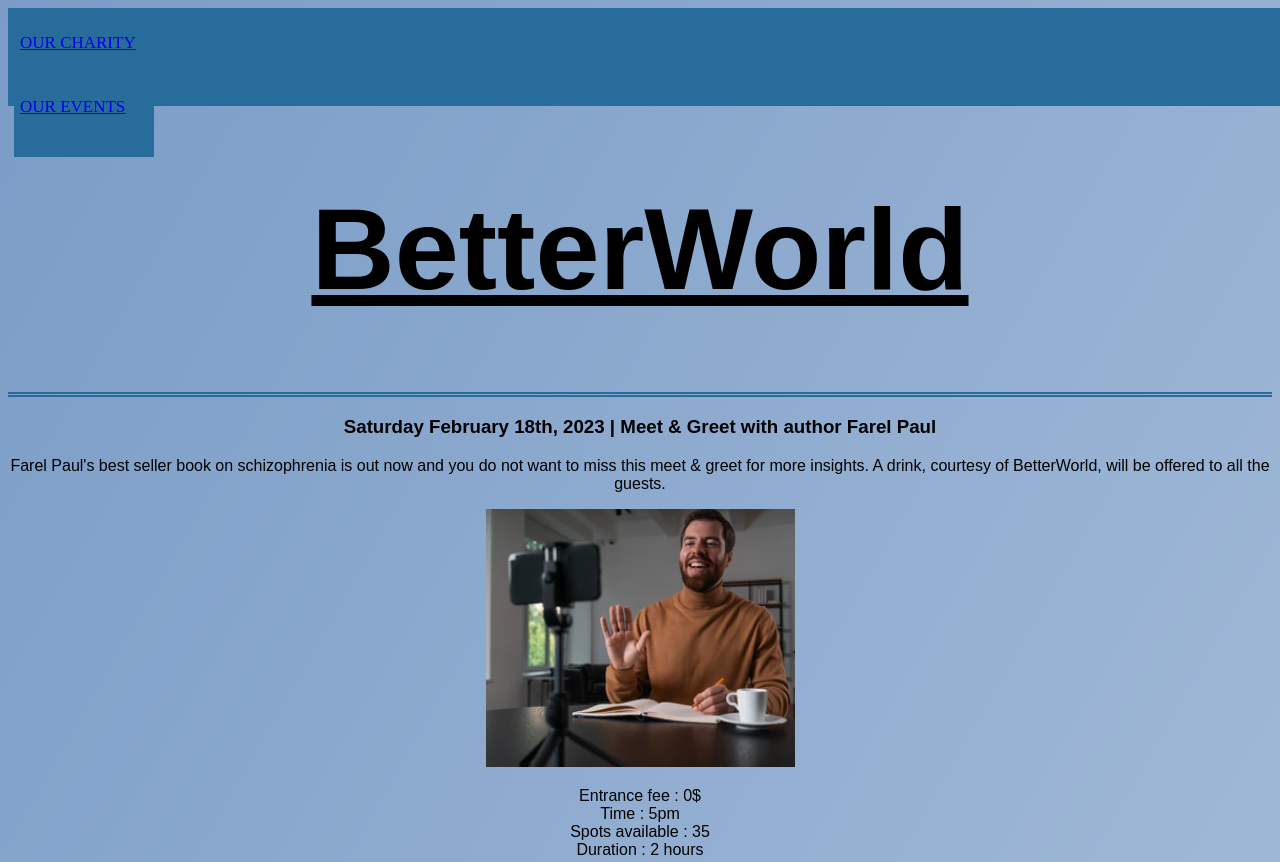
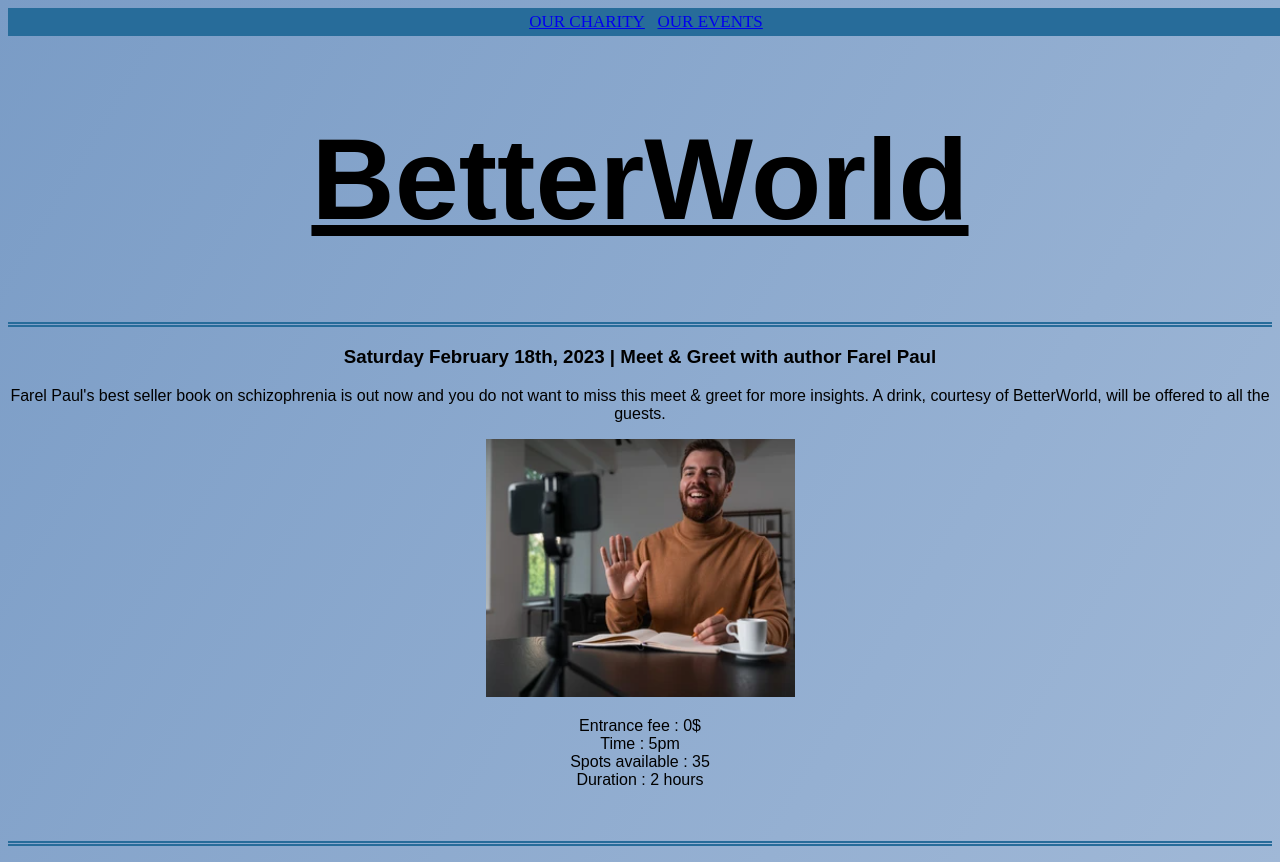
Before and after one commit to A-namenon/BetterWorld.github.io, a plain HTML site: page events.html in a window 1280 px wide. Shown: the top 862 px of the page. Drawn offline with Linux system fonts and the light colour scheme.

Commit message:
index.html, events.html, style.css

```diff
--- a/page2.html
+++ b/events.html
@@ -7,12 +7,14 @@
     <title>BetterWorld Events</title>
     <link href="style.css" rel="stylesheet" type="text/css">
   <body id="body">
-  <nav class="menu">
-    <ul>
-        <li class="menu"><a href="index.html">Our Charity</a></li>
-        <li class="menu"><a href="page2.html">Our Events</a></li>
-    </ul>
-</nav>
+    <nav class="menu">
+      <div>
+        <a href="index.html">Our Charity</a>
+      </div>
+      <div>
+        <a href="events.html">Our Events</a>
+      </div>
+    </nav>
   <header class="title">
     <h1>BetterWorld</h1>
   </header>
--- a/style.css
+++ b/style.css
@@ -1,4 +1,3 @@
-
 body {
   background: linear-gradient(to bottom right,#7A9CC6,#B0C4DE);
 }
@@ -30,6 +29,8 @@ body {
   text-decoration: none;
   font-size: 17px;
   text-transform: uppercase;
+  align-items: center;
+  justify-content: center;
 }
 
 .menu a:hover {
@@ -80,7 +81,7 @@ article {
 
 .news {
   border: solid;
-  border-color: #276C9A	;
+  border-color: #276C9A ;
   background-color: #B7DBEF;
   padding: 3em 0.64em 2em 0.64em;
   border-style: dotted;
@@ -128,9 +129,6 @@ form {
    display: none;
   }
 
-  img {
-   size: auto;
-  }
   }
 
 .video {
@@ -155,3 +153,9 @@ ul:last-of-type {
 .event {
   border-top: thick double #276C9A;
 }
+
+@media only screen and (max-width: 450px) {
+  img {
+    width: 100%;
+  }
+}
```
Also changed, not shown: index.html (+1 -1 lines).
